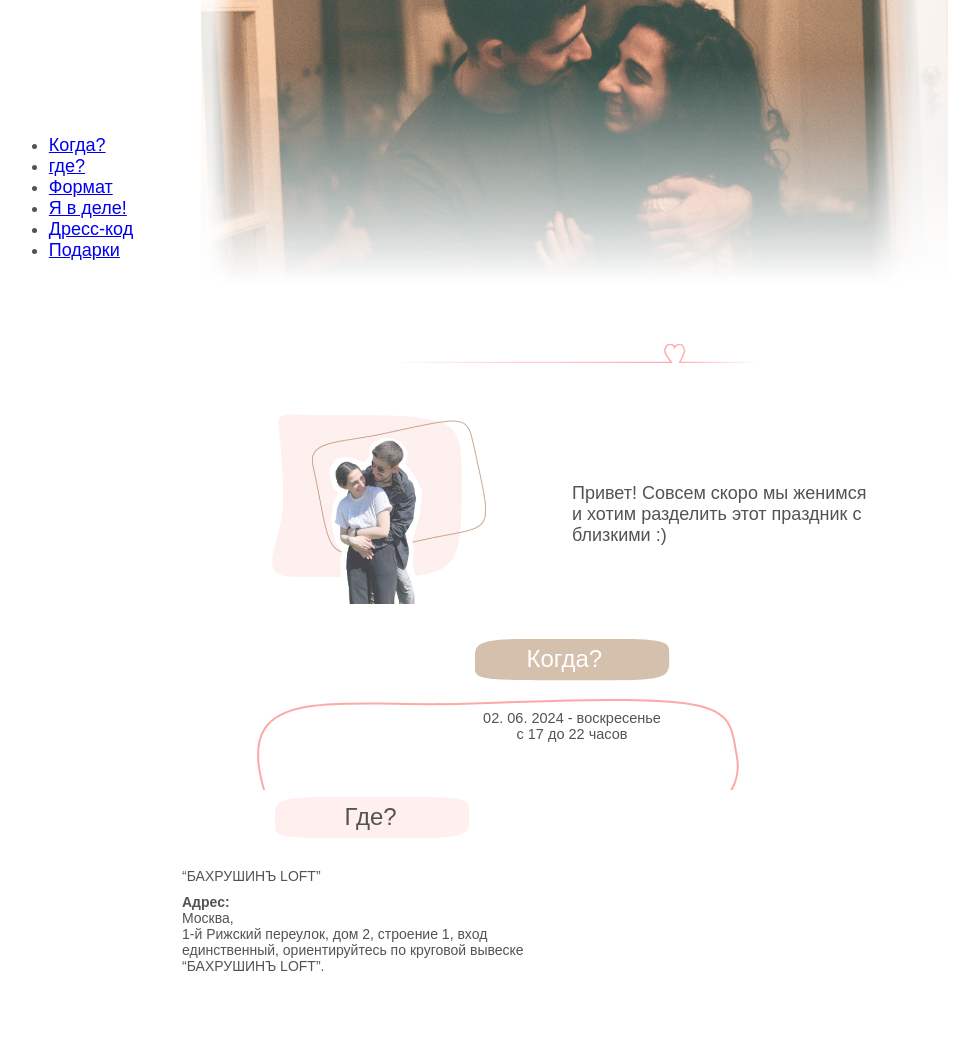
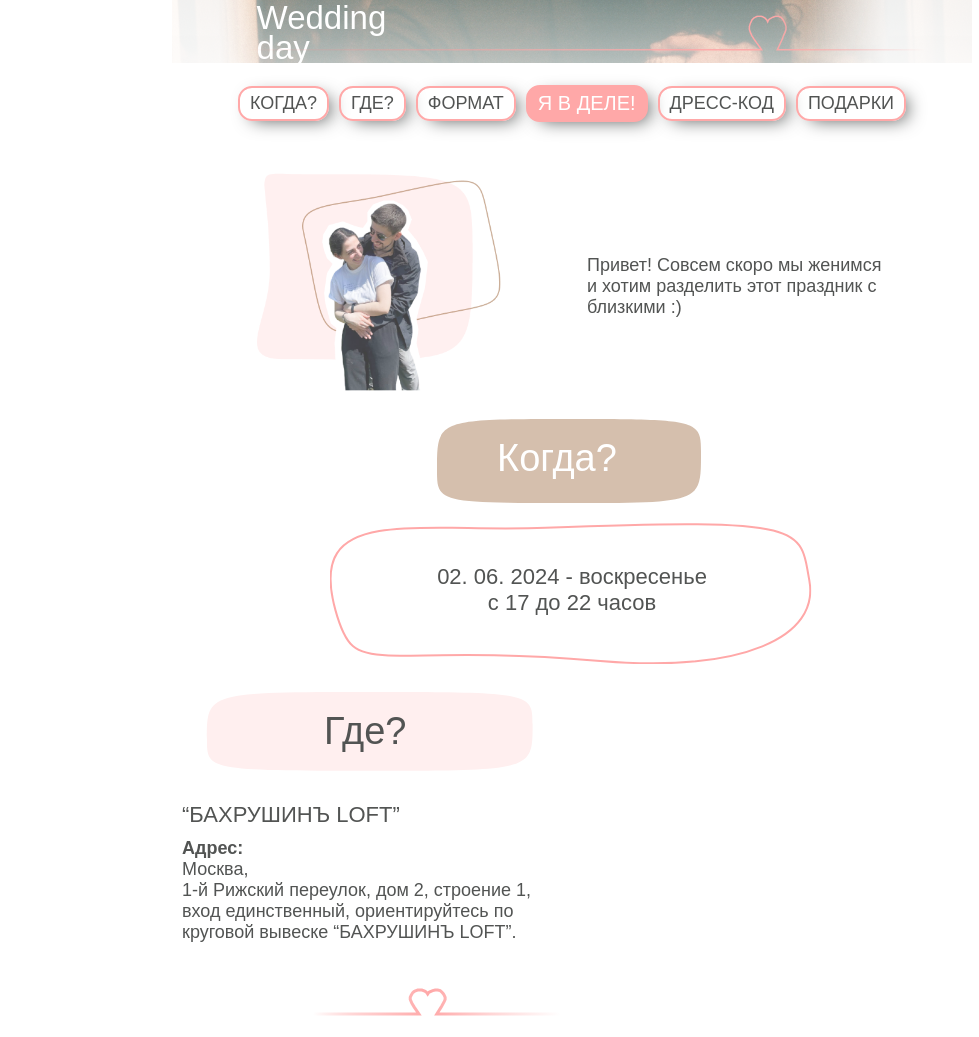
Before and after one commit to Tom826/wed_IT, a website: page index.html in a window 1280 px wide. Shown: the part 165-1202 px from the top of the page, without its empty margins (68-1047 px from the left). Drawn offline with nearby package versions, Linux system fonts and the light colour scheme; files that its build step writes are made by us from their sources; files whose address does not match are found by name; a web font is replaced by a local one.

Commit message:
Add styles for desctop

```diff
--- a/index.html
+++ b/index.html
@@ -18,6 +18,9 @@
   </head>
 <body class="page">
   <header class="page__header header">
+    <h1 class="header__title">Wedding<br>day</h1>
+  </header>
+  <main class="page__main main">
     <nav class="header__nav nav">
       <ul class="nav-list">
         <li class="nav-item">
@@ -29,7 +32,7 @@
         <li class="nav-item">
           <a class="nav-link" href="#format">Формат</a>
         </li>
-        <li class="nav-item">
+        <li class="nav-item nav-item--form">
           <a class="nav-link nav-link--form" href="https://forms.gle/3UaBCDY3zVQKYM7f7">Я в деле!</a>
         </li>
         <li class="nav-item">
@@ -40,9 +43,6 @@
         </li>
       </ul>
     </nav>
-    <h1 class="header__title">Wedding<br>day</h1>
-  </header>
-  <main class="page__main main">
     <div class="main__intro intro">
       <picture>
         <source media="(min-width: 768px)" srcset="img\intro-img-desc.png, img\intro-img-desc@2x.png 2x">
@@ -73,7 +73,7 @@
       <h2 class="format__title visually-hidden" id="format">Какой формат?</h2>
       <div class="format-block">
         <picture>
-          <source media="(min-width: 768px)" srcset="img\format-img-desc.png, img\format-img-desc@2x.png 2x">
+          <source media="(min-width: 768px)" srcset="img\format-img-desc.png, img\format-img-desc@2x.png 2x"><!--srcset="img\format-img-desc.png, img\format-img-desc@2x.png 2x"-->
           <img class="format__img" src="img\mob\format-img.jpg" srcset="img\mob\format-img@2x.jpg" width="150" height="188" alt="">
         </picture>
         <p class="format__content content">
--- a/source/sass/blocks/contact.scss
+++ b/source/sass/blocks/contact.scss
@@ -14,6 +14,10 @@
   @include tablet {
     width: 180px;
   }
+
+  @include tablet {
+    width: 120px;
+  }
 }
 
 .contact__tg {
--- a/source/sass/blocks/footer.scss
+++ b/source/sass/blocks/footer.scss
@@ -4,8 +4,13 @@
   display: flex;
   justify-content: space-between;
   align-items: center;
+
   @include tablet {
     padding: 6px 80px;
+  }
+
+  @include tablet {
+    padding: 6px 180px;
   }
 }
 
--- a/source/sass/blocks/form.scss
+++ b/source/sass/blocks/form.scss
@@ -5,6 +5,10 @@
 
   @include tablet {
     padding: 5% 30%;
+  }
+
+  @include desktop {
+    padding: 5% 33%;
   }
 }
 
@@ -22,6 +26,10 @@
     left: 18%;
     top: 0;
   }
+
+  @include desktop {
+    left: 22%;
+  }
 }
 
 .form::after {
@@ -38,6 +46,10 @@
     right: 18%;
     bottom: -14%;
   }
+
+  @include desktop {
+    right: 22%;
+  }
 }
 
 .form__btn {
@@ -47,7 +59,7 @@
   width: 202px;
   height: 42px;
   color: $text-color-lighten;
-  padding: 10px 48px;
+  padding: 8px 48px;
   font-size: 20px;
   margin-left: auto;
   text-decoration: none;
@@ -56,6 +68,13 @@
   box-shadow: 7px 7px 22px -6px rgba(82,84,83,1);
   -webkit-box-shadow: 7px 7px 22px -6px rgba(82,84,83,1);
   -moz-box-shadow: 7px 7px 22px -6px rgba(82,84,83,1);
+
+  @include desktop {
+    width: 262px;
+    height: 62px;
+    font-size: 30px;
+    padding: 10px 48px;
+  }
 }
 
 .form__btn::before {
@@ -74,4 +93,5 @@
   height: 38px;
   background-color: #e79090;
   font-size: 16px;
+  padding: 8px 50px;
 }
--- a/source/sass/blocks/format.scss
+++ b/source/sass/blocks/format.scss
@@ -20,6 +20,15 @@
   top: 15%;
   left: 65%;
   transform: translate(-50%, -13%);
+
+  @include desktop {
+    background-image: url("../img/title-br2-desk.svg");
+    width: 380px;
+    height: 85px;
+    padding: 18px 30px;
+    font-size: 34px;
+    text-align: center;
+  }
 }
 
 .format-block {
@@ -31,6 +40,10 @@
     align-items: center;
     gap: 0 10%;
   }
+
+  @include desktop {
+    margin-top: 30px;
+  }
 }
 
 .format__content {
@@ -40,4 +53,15 @@
   @include tablet {
     font-size: 14px;
   }
+
+  @include desktop {
+    font-size: 18px;
+  }
 }
+
+.format__img {
+  @include desktop {
+    width: 250px;
+    height: auto;
+  }
+}
--- a/source/sass/blocks/gift.scss
+++ b/source/sass/blocks/gift.scss
@@ -20,4 +20,9 @@
     margin: 0 auto;
     padding: 18px 50px;
   }
+
+  @include desktop {
+    padding: 14px 36px;
+    font-size: 30px;
+  }
 }
--- a/source/sass/blocks/header.scss
+++ b/source/sass/blocks/header.scss
@@ -25,10 +25,7 @@
   }
 
   @include desktop {
-    background-image: url("../img/banner-img-desc.png");
-    @include resolution {
-      background-image: url("../img/banner-img-desc@2x.png");
-    }
+    padding: 10% 6% 0;
   }
 }
 
@@ -57,6 +54,10 @@
   @include tablet {
     font-size: 33px;
   }
+
+  @include desktop {
+    margin-left: 22%;
+  }
 }
 
 .header::after {
@@ -69,4 +70,12 @@
   bottom: -1%;
   left: 50%;
   transform: translate(-50%, -13%);
+
+  @include desktop {
+    background-image: url("../img/Line1-desc.svg");
+    width: 1095px;
+    height: 52px;
+    bottom: -5%;
+    left: 54%;
+  }
 }
--- a/source/sass/blocks/imgs.scss
+++ b/source/sass/blocks/imgs.scss
@@ -14,6 +14,10 @@
 
   @include tablet {
     left: 28%;
+  }
+
+  @include desktop {
+    left: 24%;
   }
 }
 
--- a/source/sass/blocks/intro.scss
+++ b/source/sass/blocks/intro.scss
@@ -24,4 +24,8 @@
   @include tablet {
     width: 220px;
   }
+
+  @include desktop {
+    width: 250px;
+  }
 }
--- /dev/null
+++ b/source/sass/blocks/nav.scss
@@ -0,0 +1,53 @@
+.nav {
+  display: none;
+
+  @include desktop {
+    display: block;
+    margin: 20px;
+  }
+}
+
+.nav-list {
+  @include desktop {
+    padding: 0 ;
+    margin: 0;
+    display: flex;
+    list-style-type: none;
+    align-items: center;
+    justify-content: center;
+    gap: 0 10px;
+  }
+}
+
+.nav-link {
+  @include desktop {
+    color: inherit;
+    text-decoration: none;
+    text-transform: uppercase;
+  }
+}
+
+.nav-item {
+  @include desktop {
+    border: 2px solid $menu-border-color;
+    padding: 5px 10px;
+    border-radius: 14px;
+    box-shadow: 7px 5px 18px -6px rgba(82,84,83,1);
+  -webkit-box-shadow: 7px 5px 18px -6px rgba(82,84,83,1);
+  -moz-box-shadow: 7px 5px 18px -6px rgba(82,84,83,1);
+  }
+}
+
+.nav-link--form {
+  @include desktop {
+    color: $text-color-lighten;
+    background-color:$menu-border-color;
+    font-size: 20px;
+  }
+}
+
+.nav-item--form {
+  @include desktop {
+    background-color:$menu-border-color;
+  }
+}
--- a/source/sass/blocks/wear.scss
+++ b/source/sass/blocks/wear.scss
@@ -4,6 +4,10 @@
 
   @include tablet {
     padding: 50px 80px 20px;
+  }
+
+  @include desktop {
+    margin-top: 60px;
   }
 }
 
@@ -21,6 +25,16 @@
   top: 2%;
   left: 30%;
   transform: translate(-50%, -13%);
+
+  @include desktop {
+    background-image: url("../img/title-roze2-desk.svg");
+    width: 500px;
+    height: 77px;
+    padding: 16px 46px;
+    font-size: 38px;
+    top: -4%;
+    left: 35%;
+  }
 }
 
 .wear__content {
--- a/source/sass/blocks/when.scss
+++ b/source/sass/blocks/when.scss
@@ -18,6 +18,14 @@
   top: -1%;
   left: 50%;
   transform: translate(-50%, -13%);
+
+  @include desktop {
+    background-image: url("../img/title-brown-desk.svg");
+    width: 270px;
+    height: 84px;
+    padding: 18px 60px;
+  font-size: 38px;
+  }
 }
 
 .when__text {
@@ -26,6 +34,12 @@
 
   @include tablet {
     font-size: 14.5px;
+  }
+
+  @include desktop {
+    margin-top: 60px;
+    padding-top: 22px;
+    font-size: 22px;
   }
 }
 
@@ -42,7 +56,10 @@
   transform: translate(-50%, -13%);
 
   @include desktop {
-    width: 630px;
+    width: 485px;
+    height: 144px;
     background-image: url("../img/border-pink-desk.svg");
+    top: -1%;
+    left: 50%;
   }
 }
--- a/source/sass/blocks/where.scss
+++ b/source/sass/blocks/where.scss
@@ -8,6 +8,10 @@
     margin: 0 auto;
     display: flex;
     justify-content: space-around;
+  }
+
+  @include desktop {
+    margin-top: 80px;
   }
 }
 
@@ -25,6 +29,15 @@
   top: -1%;
   left: 30%;
   transform: translate(-50%, -13%);
+
+  @include desktop {
+    background-image: url("../img/title-roze-desk.svg");
+    width: 332px;
+    height: 84px;
+    padding: 18px 118px;
+    font-size: 38px;
+    top: -14%;
+  }
 }
 
 .where__text {
@@ -44,11 +57,20 @@
 .where__content-name {
   display: block;
   margin-bottom: 10px;
+
+  @include desktop {
+    font-size: 22px;
+  }
 }
 
 .where__map {
   width: 200px;
   height: 202px;
+
+  @include desktop {
+    width: 400px;
+    height: 200px;
+  }
 }
 
 .where__text:after {
@@ -69,7 +91,17 @@
   @include tablet {
     font-size: 14px;
   }
+
+  @include desktop {
+    font-size: 18px;
+  }
 }
+
+  .where__content-subtitle {
+    @include desktop {
+      font-size: 18px;
+    }
+  }
 
 .where__map {
   @include tablet {
--- a/source/sass/global.scss
+++ b/source/sass/global.scss
@@ -5,6 +5,8 @@ body {
 
 html {
   box-sizing: border-box;
+  margin: 0;
+  padding: 0;
 }
 
 *,
--- a/source/sass/style.scss
+++ b/source/sass/style.scss
@@ -4,6 +4,7 @@
 @import "./fonts.scss";
 @import "./blocks/page.scss";
 @import "./blocks/header.scss";
+@import "./blocks/nav.scss";
 @import "./blocks/contact.scss";
 @import "./blocks/content.scss";
 @import "./blocks/footer.scss";
--- a/source/sass/variables.scss
+++ b/source/sass/variables.scss
@@ -4,6 +4,7 @@ $text-current-page-color: #766357;
 
 $background-color-primary: #ffffff;
 $background-color-secondary: #FFEFEF;
+$menu-border-color:#FFA8A8;
 // $background-color-hover: #669ec0;
 // $background-color-active: #5496bd;
 // $background-color-logo-active: #b3b3b3;
```
